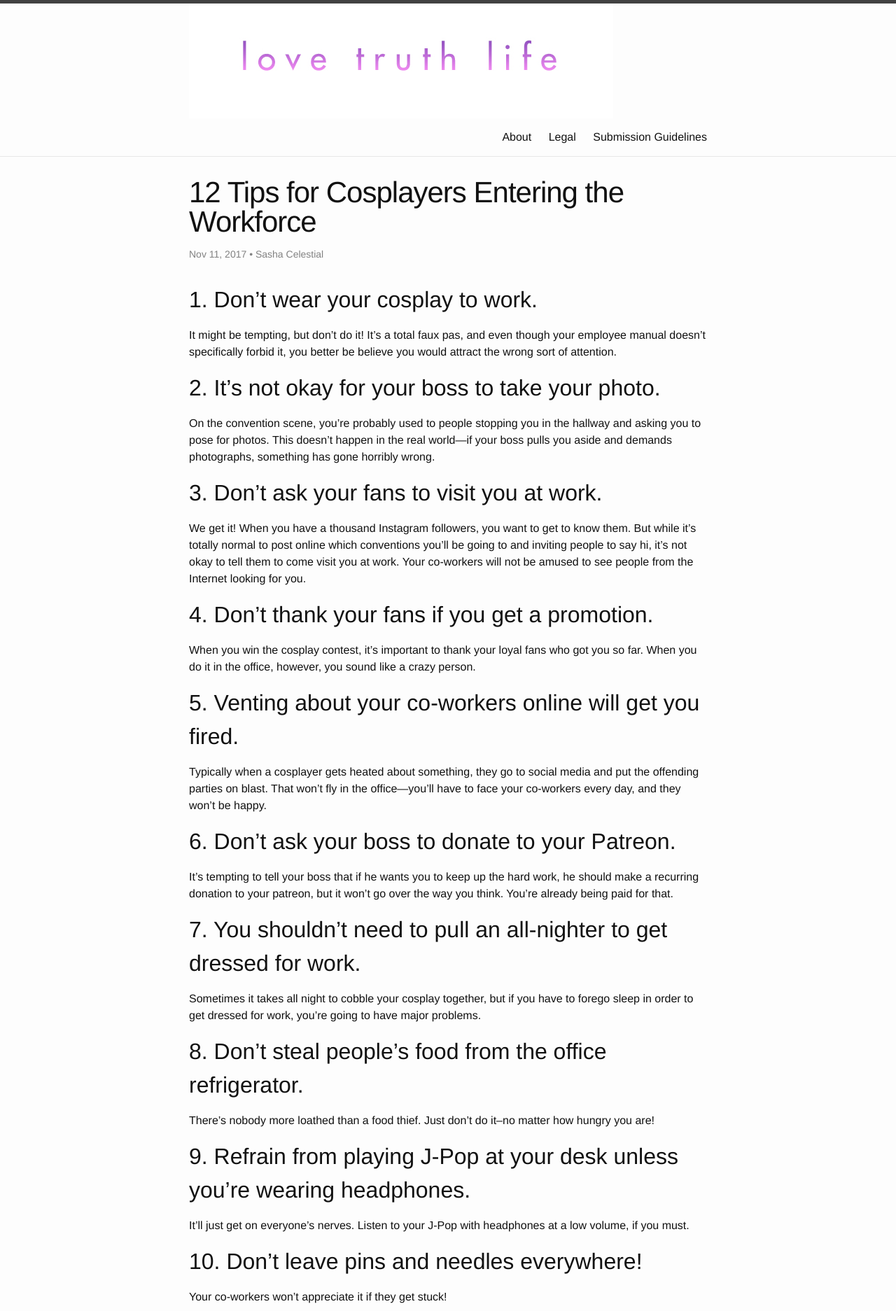
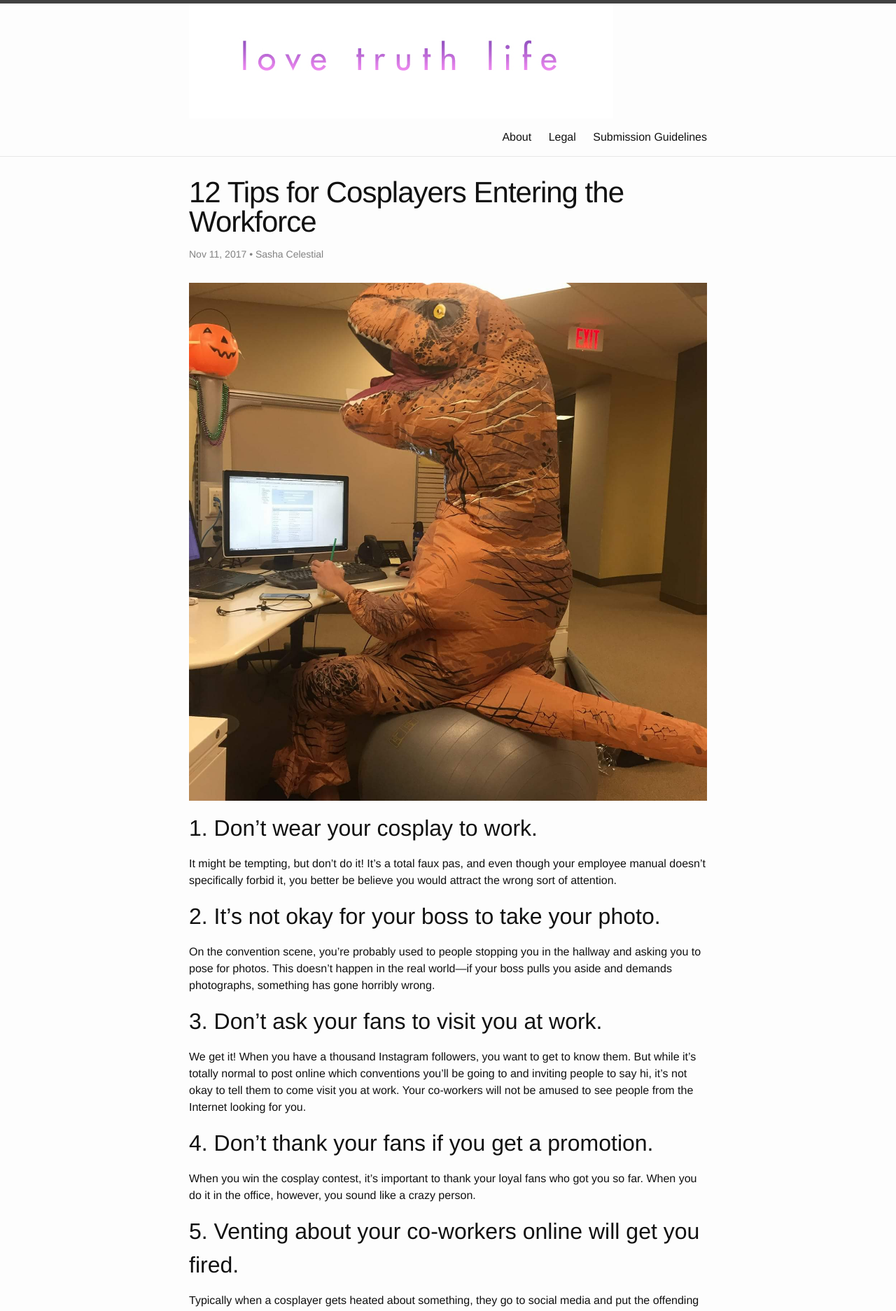
Before and after one commit to bwigfield/lovetruth, a Jekyll site: the page built from _posts/2017-11-11-12-tips-for-cosplayers.md, in a window 1280 px wide. Shown: the top 1873 px of the page at 70% size. Built offline with Jekyll 4.4.1, drawn with Linux system fonts in a browser that asks for light colours; a script that is not in the unit is left out.

Commit message:
Update 2017-11-11-12-tips-for-cosplayers.md

```diff
--- a/_posts/2017-11-11-12-tips-for-cosplayers.md
+++ b/_posts/2017-11-11-12-tips-for-cosplayers.md
@@ -6,7 +6,7 @@ type: article
 image:  http://lovetruth.life/images/dinosaur.jpg
 description: If you're transitioning from a career in cosplay to a real job, you need these tips!
 ---
-[](/images/dinosaur.jpg)
+![](/images/dinosaur.jpg)
 ## 1. Don’t wear your cosplay to work.
 
 It might be tempting, but don’t do it!  It’s a total faux pas, and even though your employee manual doesn’t specifically forbid it, you better be believe you would attract the wrong sort of attention.
```
